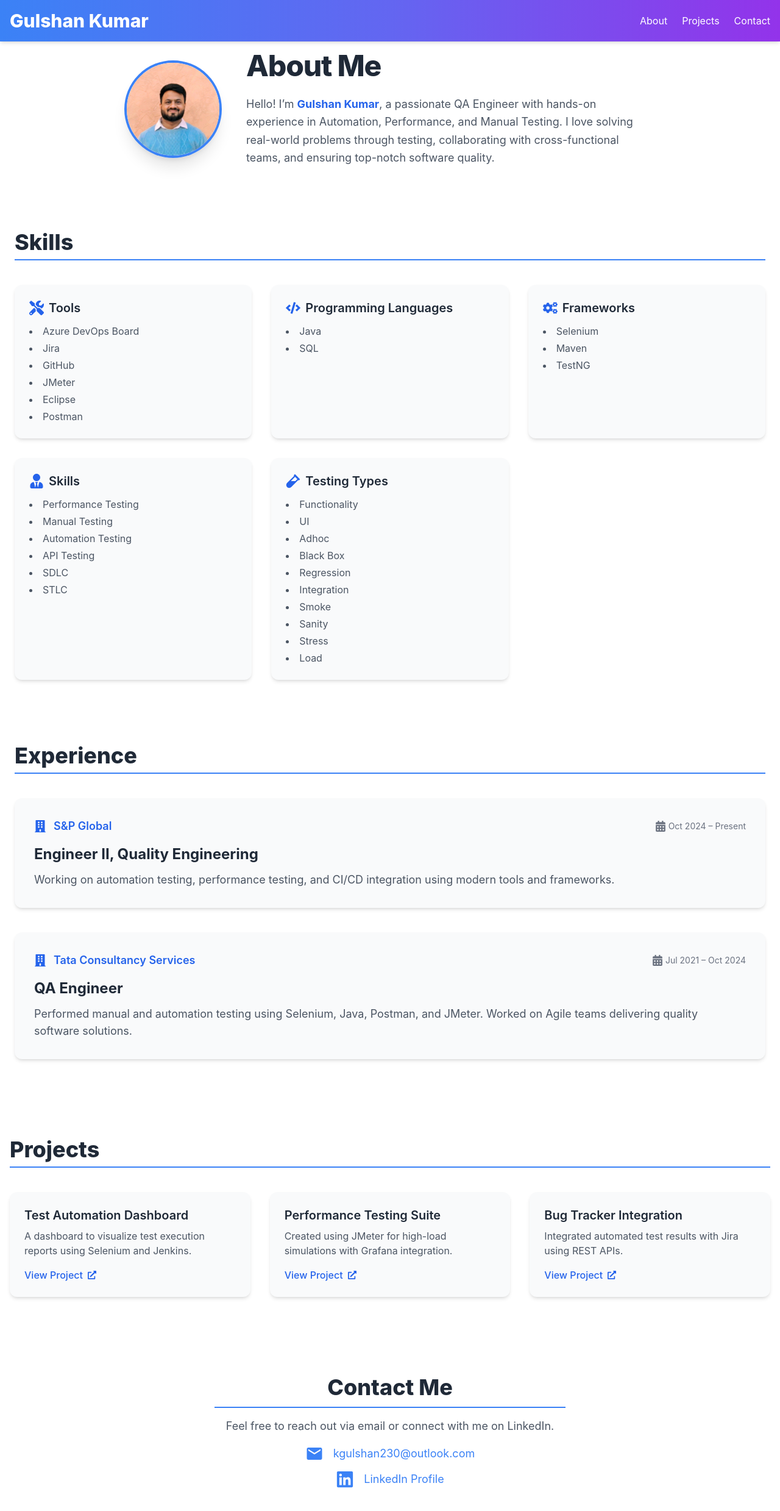
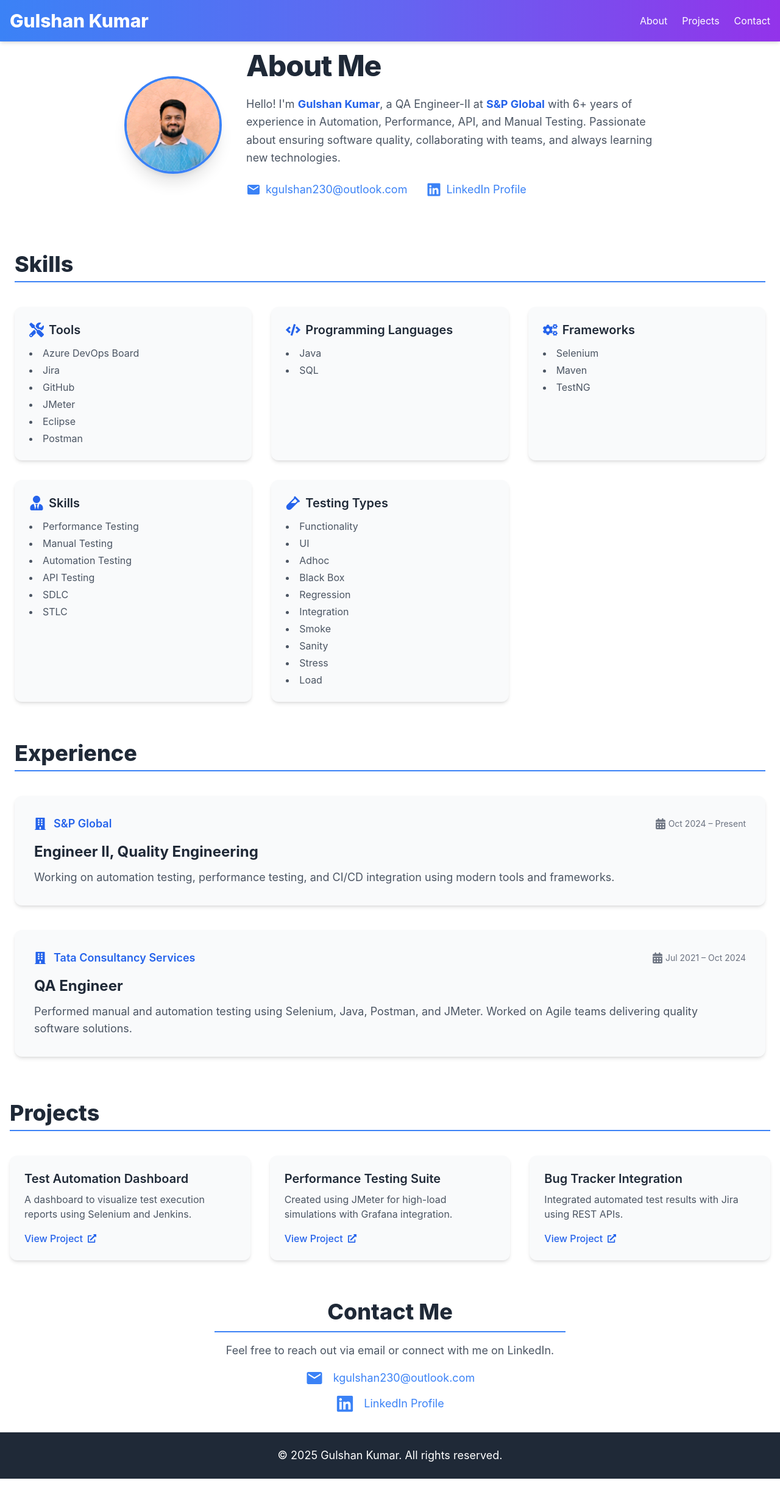
Before and after one commit to im-gulshan/Gulshan-Portfolio, a React (Create React App) app: page / in a window 1280 px wide. Shown: the top 2478 px of the page at 61% size. After the commit the page ends 2425 px from the top, so only its background shows below. Built offline with nearby package versions, Linux system fonts and the light colour scheme.

Commit message:
Enhasment of portfolio-2

```diff
--- a/public/index.html
+++ b/public/index.html
@@ -2,7 +2,7 @@
 <html lang="en">
   <head>
     <meta charset="utf-8" />
-    <link rel="icon" href="%PUBLIC_URL%/favicon.ico" />
+    <link rel="icon" href="%PUBLIC_URL%/gulshan-kumar.jpg" />
     <meta name="viewport" content="width=device-width, initial-scale=1" />
     <meta name="theme-color" content="#000000" />
     <meta
@@ -24,7 +24,7 @@
       work correctly both with client-side routing and a non-root public URL.
       Learn how to configure a non-root public URL by running `npm run build`.
     -->
-    <title>React App</title>
+    <title>Gulshan-Portfolio</title>
   </head>
   <body>
     <noscript>You need to enable JavaScript to run this app.</noscript>
--- a/src/App.js
+++ b/src/App.js
@@ -1,4 +1,4 @@
-import logo from './logo.svg';
+// import logo from './logo.svg';
 import './App.css';
 
 import React from 'react';
@@ -8,6 +8,8 @@ import Projects from './components/Projects';
 import Skills from './components/Skills';
 import Contact from './components/Contact';
 import Experience from './components/Experience';
+import ScrollToTopButton from './components/ScrollToTopButton';
+import Footer from './components/Footer';
 
 function App() {
   return (
@@ -18,6 +20,8 @@ function App() {
       <Experience/>
       <Projects />
       <Contact />
+      <ScrollToTopButton />
+      <Footer />
     </div>
   );
 }
--- a/src/components/About.jsx
+++ b/src/components/About.jsx
@@ -1,4 +1,6 @@
 import { motion } from "framer-motion";
+import { MdEmail } from "react-icons/md";
+import { FaLinkedin } from "react-icons/fa";
 
 const About = () => {
   return (
@@ -33,8 +35,54 @@ const About = () => {
         >
           <h2 className="text-5xl font-extrabold text-gray-800 mb-6 tracking-tight">About Me</h2>
           <p className="text-lg text-gray-600 leading-relaxed">
-            Hello! I’m <strong className="text-blue-600">Gulshan Kumar</strong>, a passionate QA Engineer with hands-on experience in Automation, Performance, and Manual Testing. I love solving real-world problems through testing, collaborating with cross-functional teams, and ensuring top-notch software quality.
+            Hello! I'm <strong className="text-blue-600">Gulshan Kumar</strong>, a QA Engineer-II at <strong className="text-blue-600">S&amp;P Global</strong> with 6+ years of experience in Automation, Performance, API, and Manual Testing. Passionate about ensuring software quality, collaborating with teams, and always learning new technologies.
           </p>
+
+          {/* Email and LinkedIn */}
+          <motion.div
+            initial={{ opacity: 0, x: -20 }}
+            whileInView={{ opacity: 1, x: 0 }}
+            transition={{ duration: 0.5, delay: 0.4 }}
+            viewport={{ once: true }}
+            className="flex flex-wrap items-center gap-8 text-blue-500 text-lg mt-6 justify-center md:justify-start"
+          >
+            {/* Email */}
+            <div className="flex items-center gap-2">
+              <a
+                href="mailto:kgulshan230@outlook.com"
+                className="hover:text-blue-800 transition-transform duration-300 hover:scale-110"
+              >
+                <MdEmail className="text-2xl" />
+              </a>
+              <a
+                href="mailto:kgulshan230@outlook.com"
+                className="hover:underline hover:text-blue-800"
+              >
+                kgulshan230@outlook.com
+              </a>
+            </div>
+
+            {/* LinkedIn */}
+            <div className="flex items-center gap-2">
+              <a
+                href="https://www.linkedin.com/in/gulshan98/"
+                target="_blank"
+                rel="noopener noreferrer"
+                className="hover:text-blue-800 transition-transform duration-300 hover:scale-110"
+              >
+                <FaLinkedin className="text-2xl" />
+              </a>
+              <a
+                href="https://www.linkedin.com/in/gulshan98/"
+                target="_blank"
+                rel="noopener noreferrer"
+                className="hover:underline hover:text-blue-800"
+              >
+                LinkedIn Profile
+              </a>
+            </div>
+          </motion.div>
+
         </motion.div>
       </div>
     </section>
--- a/src/components/Contact.jsx
+++ b/src/components/Contact.jsx
@@ -3,7 +3,7 @@ import { MdEmail } from "react-icons/md";
 import { FaLinkedin } from "react-icons/fa";
 
 const Contact = () => (
-  <section id="contact" className="py-16 px-6 bg-white">
+  <section id="contact" className="py-8 px-6 bg-white">
     <motion.div
       className="max-w-xl mx-auto text-center"
       initial={{ opacity: 0, y: 30 }}
--- a/src/components/Experience.jsx
+++ b/src/components/Experience.jsx
@@ -18,7 +18,7 @@ const experiences = [
 
 const Experience = () => {
   return (
-    <section id="experience" className="py-16 px-6 bg-white">
+    <section id="experience" className="py-10 px-6 bg-white">
       <div className="container mx-auto">
         <h2 className="text-4xl font-extrabold text-gray-800 mb-10 border-b-2 pb-2 border-blue-500">
           Experience
--- /dev/null
+++ b/src/components/Footer.jsx
@@ -0,0 +1,13 @@
+const Footer = () => {
+    return (
+      <footer className="bg-gray-800 text-white py-6">
+        <div className="container mx-auto text-center">
+          <p className="text-lg">
+            &copy; {new Date().getFullYear()} Gulshan Kumar. All rights reserved.
+          </p>
+        </div>
+      </footer>
+    );
+  };
+
+  export default Footer;
--- a/src/components/Projects.jsx
+++ b/src/components/Projects.jsx
@@ -21,7 +21,7 @@ const projectList = [
 
 const Projects = () => {
   return (
-    <section id="projects" className="py-16 px-4 bg-white">
+    <section id="projects" className="py-8 px-4 bg-white">
       <div className="container mx-auto">
         <h2 className="text-4xl font-extrabold text-gray-800 mb-10 border-b-2 pb-2 border-blue-500">
           Projects
--- /dev/null
+++ b/src/components/ScrollToTopButton.jsx
@@ -0,0 +1,41 @@
+import { useState, useEffect } from "react";
+import { FaArrowUp } from "react-icons/fa";
+
+const ScrollToTopButton = () => {
+  const [isVisible, setIsVisible] = useState(false);
+
+  useEffect(() => {
+    const handleScroll = () => {
+      const scrollTop = window.scrollY;
+      const docHeight = document.documentElement.scrollHeight - document.documentElement.clientHeight;
+      const scrollPercent = (scrollTop / docHeight) * 100;
+
+      if (scrollPercent > 50) {
+        setIsVisible(true);
+      } else {
+        setIsVisible(false);
+      }
+    };
+
+    window.addEventListener("scroll", handleScroll);
+    return () => window.removeEventListener("scroll", handleScroll);
+  }, []);
+
+  const scrollToTop = () => {
+    window.scrollTo({ top: 0, behavior: "smooth" });
+  };
+
+  return (
+    <button
+      onClick={scrollToTop}
+      className={`fixed bottom-6 right-6 p-3 bg-blue-600 text-white rounded-full shadow-lg hover:bg-blue-700 transition-opacity duration-500 z-50 ${
+        isVisible ? "opacity-100" : "opacity-0"
+      }`}
+      aria-label="Scroll to top"
+    >
+      <FaArrowUp className="text-xl" />
+    </button>
+  );
+};
+
+export default ScrollToTopButton;
--- a/src/components/Skills.jsx
+++ b/src/components/Skills.jsx
@@ -31,7 +31,7 @@ const skillCategories = [
 
 const Skills = () => {
   return (
-    <section id="skills" className="py-10 px-6 bg-white">
+    <section id="skills" className="py-6 px-6 bg-white">
       <div className="container mx-auto">
         <h2 className="text-4xl font-extrabold text-gray-800 mb-10 border-b-2 pb-2 border-blue-500">
           Skills
```
